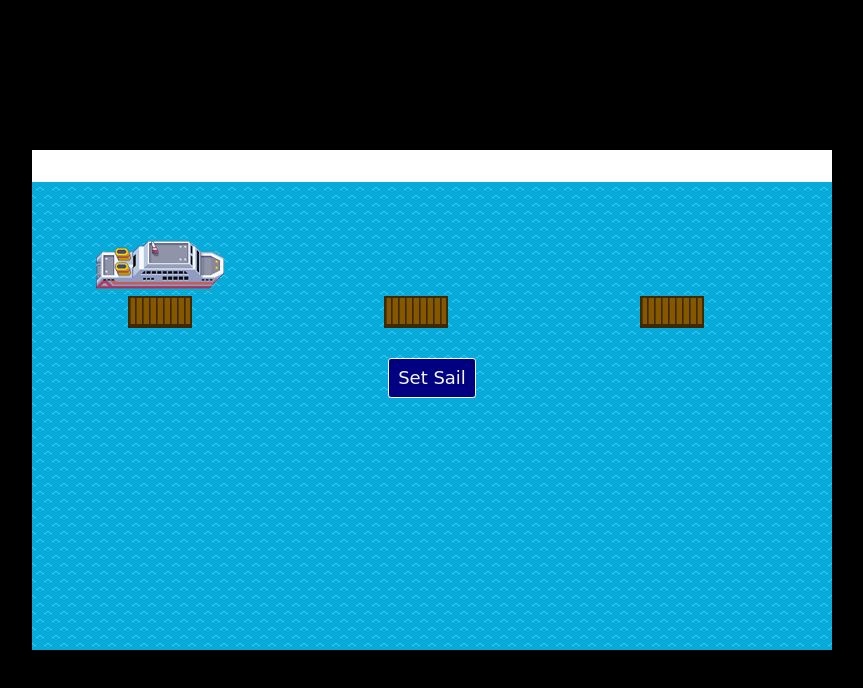
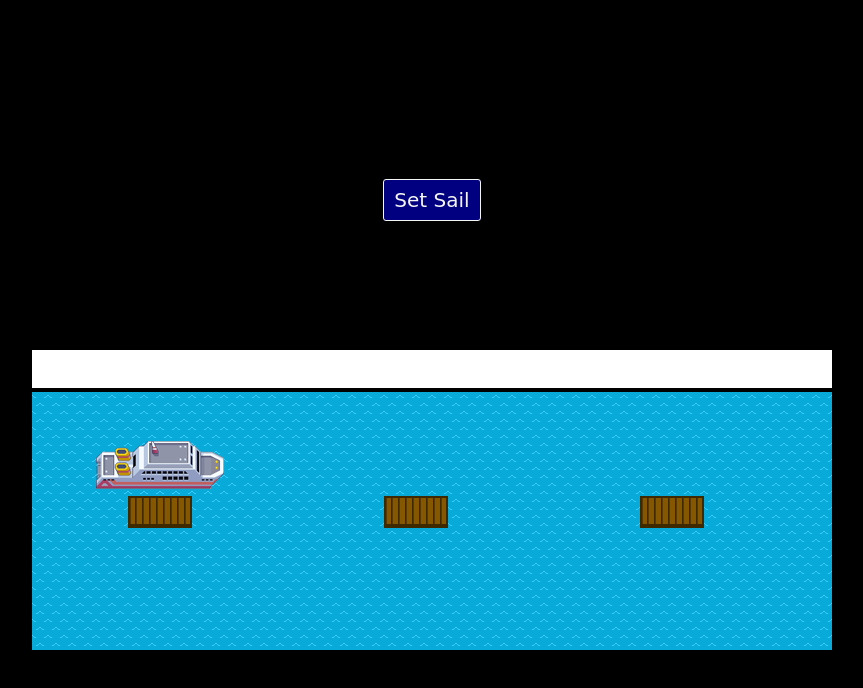
Before and after one commit to lucy-ironmonger/cruise-ships, a website: page index.html in a window 1280 px wide. Shown: the whole page, without its empty margins (208-1071 px from the left). Drawn offline with nearby package versions, Linux system fonts and the light colour scheme; a web font is replaced by a local one.

Commit message:
setting up the sail button

```diff
--- a/css/style.css
+++ b/css/style.css
@@ -9,9 +9,10 @@ body {
 }
 #viewport {
     width: 800px;
-    height: 500px;
+    height: 300px;
     position: relative;
     overflow-x: auto;
+    overflow-y: hidden;
     background-image: url("../images/water0.png");
 }
 #ports {
@@ -36,27 +37,52 @@ body {
     align-items: center;
     height: 100px;
 }
+
+#top {
+    width: 800px;
+    height: 200px;
+    position: relative;
+    overflow-x: auto;
+    overflow-y: hidden;
+    background-color: black;
+}
+
+
 #sailbutton {
-    position: sticky;
+    display: flex;
     background-color: navy;
+    height: 42px;
+    font-size: 20px;
     transition: all .5s ease-in-out;
     font-family: 'Seaweed Script', cursive;
-    font-size: 18px;
     color: whitesmoke;
     padding: 0.5em;
     border: 1px solid whitesmoke;
     border-radius: 3px;
+    align-items: center;
+    align-content: center;
+    align-self: center;
+    box-sizing: border-box;
+    font-family: 'Seaweed Script', cursive;
+    text-align: center;
+
 }
 #sailbutton:active {
     top: 5px;
 }
 #message {
-    padding: 16px;
-    font-family: 'Press Start 2P', cursive;
-    position: absolute;
+    border-bottom: solid 4px black;
     width: 100%;
-    top: 0;
-    background-color: white;
+    height: 42px;
+    background-color: rgb(255, 255, 255);
+    margin-bottom: 50px;
+    position: sticky;
+    bottom: 400px;
+    left: 0;
+    box-sizing: border-box;
+    padding: 10px;
+    font-family: 'Seaweed Script', cursive;
     text-align: center;
-    /* background-image: url("../images/pigs.png"); */
+    font-size: 20px;
+
 }
--- a/index.html
+++ b/index.html
@@ -11,14 +11,19 @@
 </head>
 
 <body>
+    <div class="main">
+    <div id="top">
+        <div class="container">
+            <button type="button" id="sailbutton">Set Sail</button>
+        </div>
+    </div>
     <div id="viewport">
         <div id="ports"></div>
         <div id="ship"></div>
         <div id="message"></div>
-        <div class="container">
-            <button type="button" id="sailbutton">Set Sail</button>
-        </div>
+
     </div>
+</div>
     <script src="src/controller.js"></script>
     <script src="src/port.js"></script>
     <script src="src/itinerary.js"></script>
```
